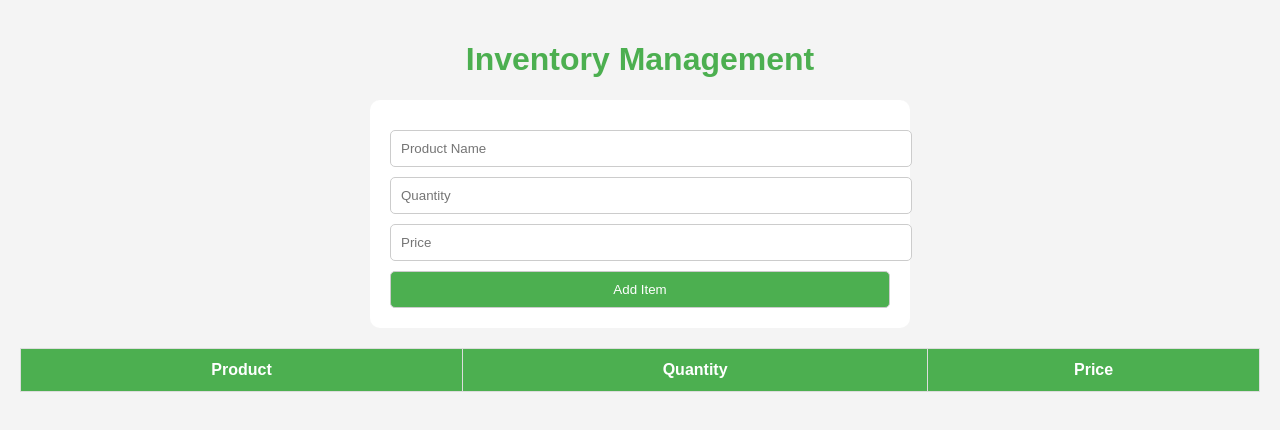
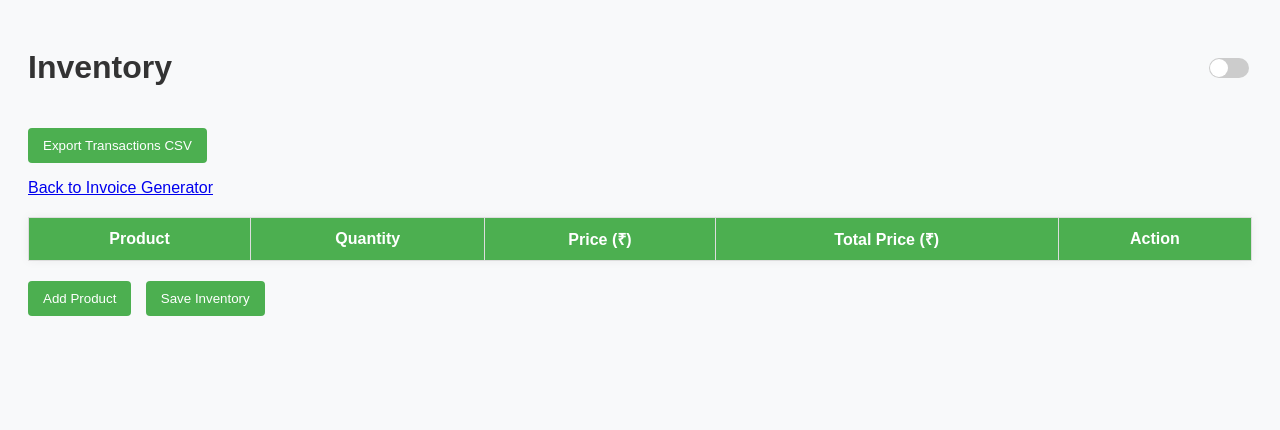
Before and after one commit to ayush2580/new-invoice, a plain HTML site: page inventory.html in a window 1280 px wide. Drawn offline with Linux system fonts and the light colour scheme.

Commit message:
Update inventory.html

```diff
--- a/inventory.html
+++ b/inventory.html
@@ -3,94 +3,188 @@
 <head>
   <meta charset="UTF-8">
   <meta name="viewport" content="width=device-width, initial-scale=1.0">
-  <title>Inventory</title>
+  <title>Inventory Management</title>
   <style>
+    :root {
+      --bg: #f8f9fa;
+      --text: #333;
+      --card: #fff;
+      --accent: #4CAF50;
+    }
+    .dark {
+      --bg: #121212;
+      --text: #f1f1f1;
+      --card: #1e1e1e;
+      --accent: #81C784;
+    }
     body {
       font-family: Arial, sans-serif;
-      background-color: #f4f4f4;
-      margin: 0;
+      background: var(--bg);
+      color: var(--text);
       padding: 20px;
+      transition: background 0.3s, color 0.3s;
     }
     h1 {
-      text-align: center;
-      color: #4CAF50;
+      display: flex;
+      justify-content: space-between;
+      align-items: center;
+    }
+    #toggleDark {
+      appearance: none;
+      width: 40px;
+      height: 20px;
+      background: #ccc;
+      border-radius: 20px;
+      position: relative;
+      cursor: pointer;
+    }
+    #toggleDark:checked {
+      background: var(--accent);
+    }
+    #toggleDark::before {
+      content: "";
+      position: absolute;
+      width: 18px;
+      height: 18px;
+      background: #fff;
+      border-radius: 50%;
+      top: 1px;
+      left: 1px;
+      transition: 0.3s;
+    }
+    #toggleDark:checked::before {
+      transform: translateX(20px);
     }
     table {
       width: 100%;
       border-collapse: collapse;
       margin-top: 20px;
-    }
-    table, th, td {
-      border: 1px solid #ddd;
+      background: var(--card);
+      box-shadow: 0 0 10px rgba(0, 0, 0, .05);
     }
     th, td {
-      padding: 12px;
+      padding: 10px;
+      border: 1px solid #ddd;
       text-align: center;
     }
     th {
-      background-color: #4CAF50;
-      color: white;
+      background: var(--accent);
+      color: #fff;
     }
-    form {
-      max-width: 500px;
-      margin: auto;
-      background: white;
-      padding: 20px;
-      border-radius: 10px;
-    }
-    input, button {
-      padding: 10px;
-      margin-top: 10px;
+    td input {
       width: 100%;
-      border: 1px solid #ccc;
-      border-radius: 5px;
+      border: none;
+      text-align: center;
+      background: transparent;
+      color: var(--text);
     }
     button {
-      background-color: #4CAF50;
-      color: white;
+      padding: 10px 15px;
+      margin-top: 20px;
+      margin-right: 10px;
+      background: var(--accent);
+      color: #fff;
+      border: none;
       cursor: pointer;
+      border-radius: 4px;
     }
     button:hover {
-      background-color: #45a049;
+      background: #45a049;
     }
   </style>
 </head>
 <body>
-  <h1>Inventory Management</h1>
+  <h1>
+    Inventory
+    <input type="checkbox" id="toggleDark" title="Toggle dark mode">
+  </h1>
+    <div class="actions">
+    <button onclick="exportCSV()">Export Transactions CSV</button>
+    <p><a href="index.html">Back to Invoice Generator</a></p>
+  </div>
 
-  <form id="inventoryForm">
-    <input type="text" id="itemName" placeholder="Product Name" required>
-    <input type="number" id="itemQty" placeholder="Quantity" required>
-    <input type="number" id="itemPrice" placeholder="Price" required>
-    <button type="submit">Add Item</button>
-  </form>
 
   <table id="inventoryTable">
     <thead>
       <tr>
         <th>Product</th>
         <th>Quantity</th>
-        <th>Price</th>
+        <th>Price (₹)</th>
+        <th>Total Price (₹)</th>
+        <th>Action</th>
       </tr>
     </thead>
     <tbody></tbody>
   </table>
+  <div>
+    <button onclick="addProduct()">Add Product</button>
+    <button onclick="saveInventory()">Save Inventory</button>
+  </div>
 
   <script>
-    const form = document.getElementById('inventoryForm');
     const tableBody = document.querySelector('#inventoryTable tbody');
 
-    form.addEventListener('submit', e => {
-      e.preventDefault();
-      const name = document.getElementById('itemName').value;
-      const qty = document.getElementById('itemQty').value;
-      const price = document.getElementById('itemPrice').value;
+    function loadInventory() {
+      const data = JSON.parse(localStorage.getItem('inventoryData')) || [];
+      tableBody.innerHTML = '';
+      data.forEach((item, i) => {
+        const row = tableBody.insertRow();
+        row.innerHTML = `
+          <td><input value="${item.name}" data-index="${i}" data-field="name"></td>
+          <td><input type="number" value="${item.qty}" data-index="${i}" data-field="qty"></td>
+          <td><input type="number" value="${item.price}" data-index="${i}" data-field="price"></td>
+          <td><input type="text" value="₹${item.qty * item.price}" disabled></td>
+          <td><button onclick="removeProduct(${i})">Remove</button></td>
+        `;
+      });
+    }
 
-      const row = document.createElement('tr');
-      row.innerHTML = `<td>${name}</td><td>${qty}</td><td>₹${price}</td>`;
-      tableBody.appendChild(row);
+    function addProduct() {
+      const data = JSON.parse(localStorage.getItem('inventoryData')) || [];
+      data.push({ name: '', qty: 0, price: 0, total: 0 });
+      localStorage.setItem('inventoryData', JSON.stringify(data));
+      loadInventory();
+    }
 
-      form.reset();
+    function removeProduct(index) {
+      let data = JSON.parse(localStorage.getItem('inventoryData')) || [];
+      data.splice(index, 1);
+      localStorage.setItem('inventoryData', JSON.stringify(data));
+      loadInventory();
+    }
+
+    function saveInventory() {
+      const data = JSON.parse(localStorage.getItem('inventoryData')) || [];
+      const inputs = document.querySelectorAll('input');
+      inputs.forEach(input => {
+        const index = input.dataset.index;
+        const field = input.dataset.field;
+        if (index !== undefined && field) {
+          if (field === 'qty' || field === 'price') {
+            data[index][field] = parseFloat(input.value) || 0;
+          } else {
+            data[index][field] = input.value;
+          }
+          data[index].total = data[index].qty * data[index].price;
+        }
+      });
+      localStorage.setItem('inventoryData', JSON.stringify(data));
+      loadInventory();
+    }
+
+    loadInventory();
+
+    // Dark mode toggle
+    const toggle = document.getElementById('toggleDark');
+    toggle.addEventListener('change', () => {
+      document.body.classList.toggle('dark', toggle.checked);
+      localStorage.setItem('darkMode', toggle.checked);
+    });
+
+    window.addEventListener('DOMContentLoaded', () => {
+      const dark = localStorage.getItem('darkMode') === 'true';
+      toggle.checked = dark;
+      if (dark) document.body.classList.add('dark');
     });
   </script>
 </body>
```
